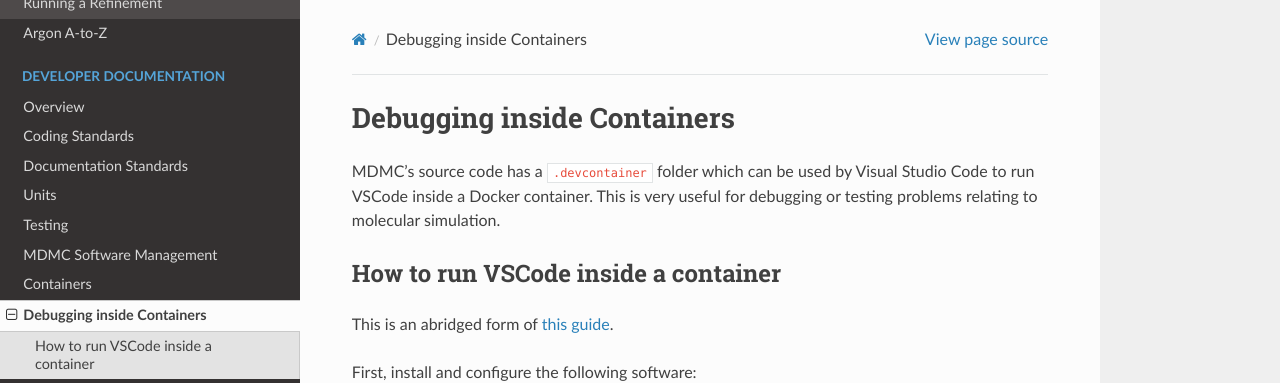
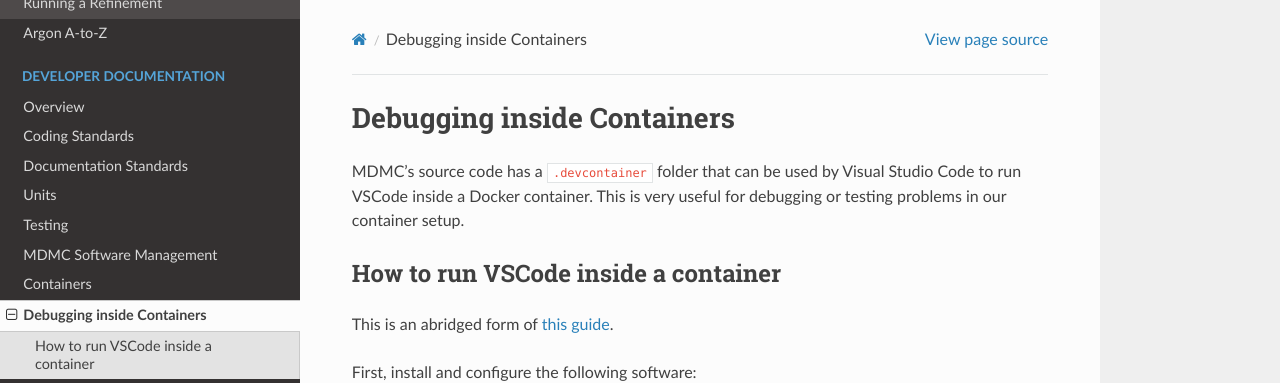
Before and after one commit to ISISNeutronMuon/MDMC, a Sphinx documentation site: the page built from doc/pages/developer/vscode.rst, in a window 1280 px wide. Shown: the top 383 px of the page. Built offline with Sphinx 7.4.7 and the Read the Docs theme 2.0.0, drawn with Linux system fonts in a browser that asks for light colours.

Commit message:
Update doc/pages/developer/vscode.rst
Co-authored-by: Anders Markvardsen <anders.markvardsen@stfc.ac.uk>

```diff
--- a/doc/pages/developer/vscode.rst
+++ b/doc/pages/developer/vscode.rst
@@ -3,7 +3,7 @@
 Debugging inside Containers
 ===========================
 
-MDMC's source code has a ``.devcontainer`` folder which can be used by Visual Studio Code to run VSCode inside a Docker container. This is very useful for debugging or testing problems relating to molecular simulation.
+MDMC's source code has a ``.devcontainer`` folder that can be used by Visual Studio Code to run VSCode inside a Docker container. This is very useful for debugging or testing problems in our container setup.
 
 How to run VSCode inside a container
 ------------------------------------
```
